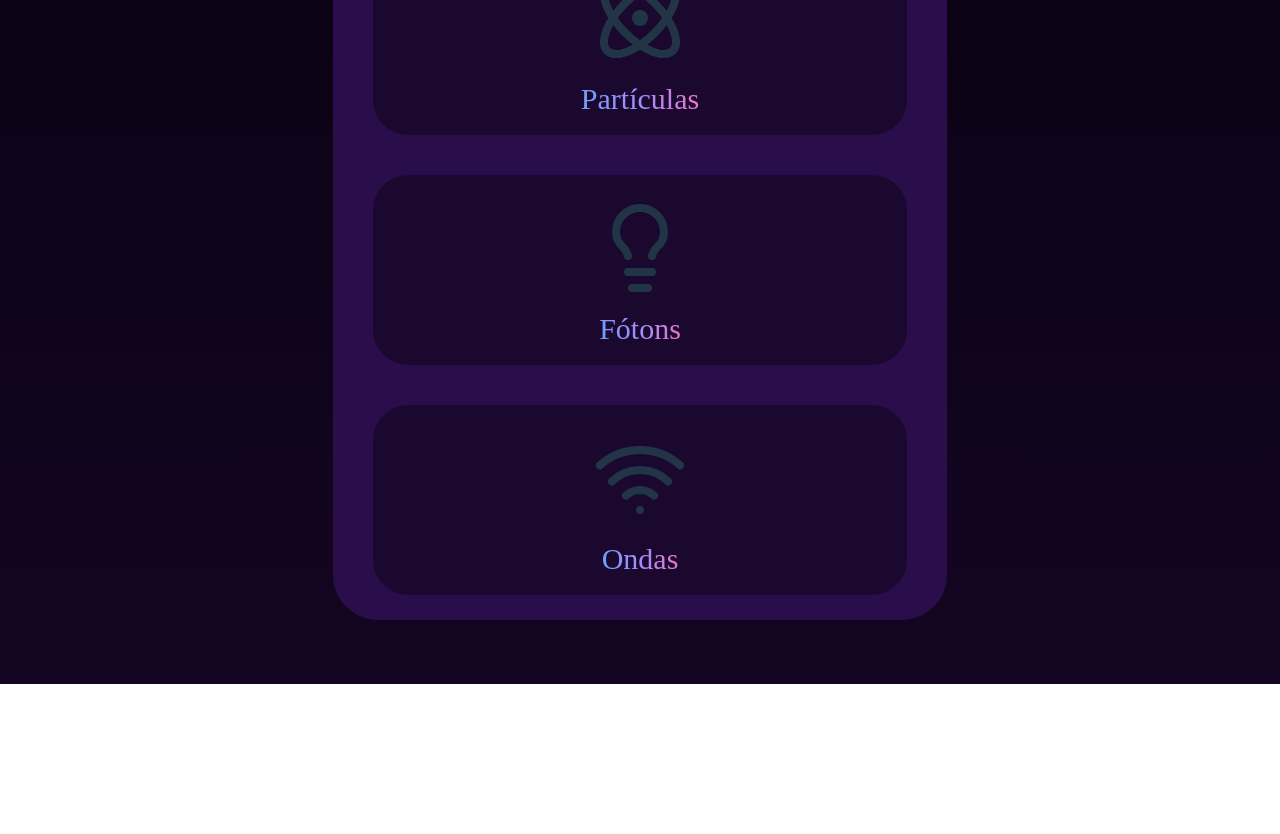
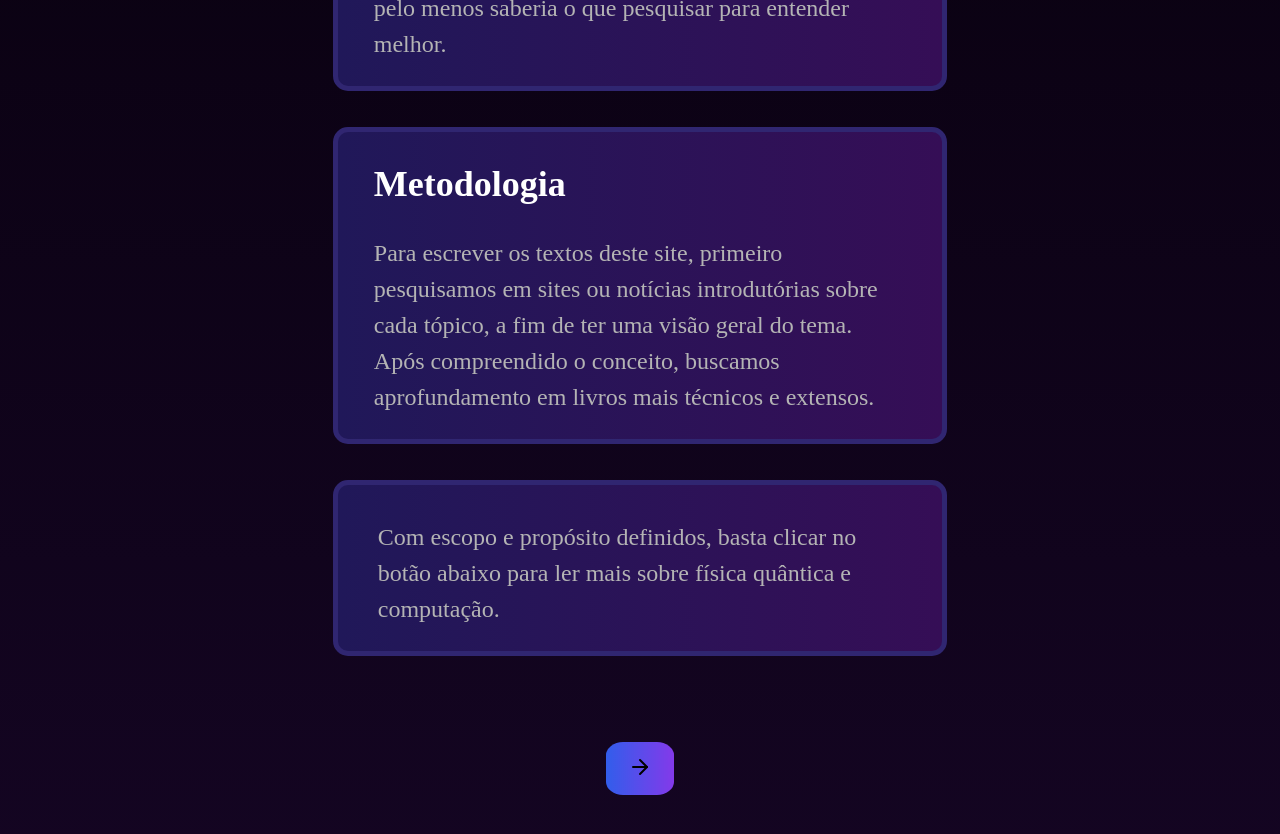
Before and after one commit to joaoarapucas/shor-decryption-explained, a React (Vite) app in the folder QC-Shor/: page /explorar in a window 1280 px wide. Shown: the part 520-1354 px from the top of the page. Before the commit the page ends 1204 px from the top, so only its background shows below. Built offline with nearby package versions, Linux system fonts and the light colour scheme; a web font is replaced by a local one.

Commit message:
subindo setas de navegação

```diff
--- /dev/null
+++ b/QC-Shor/src/componentes/BotaoNavegar/BotaoNavegar.css
@@ -0,0 +1,23 @@
+.botao-navegar {
+    margin-top: 40px;
+
+    background: linear-gradient(to right, #2E5FEB, #8738EA);
+    background-size: 120% 100%;
+    background-position: center;
+
+    border-radius: 50px;
+    width:305px;
+    height: 75px;
+    font-family: var(--fontGeral);
+    font-size: 24px;
+    border-color: transparent;
+    box-shadow: 0 0 40px #8738EAAD;
+
+    transition: box-shadow 0.5s ease;
+
+}
+
+.botao-navegar:hover{
+    box-shadow: 0 0 100px #8738EAAD;
+    animation: degradeAnimado 5s linear infinite;
+}
--- /dev/null
+++ b/QC-Shor/src/componentes/BotaoNavegar/BotaoNavegar.jsx
@@ -0,0 +1,15 @@
+import './BotaoNavegar.css'
+import { useNavigate } from 'react-router-dom'
+
+export default function BotaoNavegar( { nome, endereco } ){
+    const navigate = useNavigate();
+    function irParaOutraPagina(){
+        navigate(endereco);
+    }
+
+    return(
+        <button className="botao-navegar" onClick={irParaOutraPagina}>
+            {nome}
+        </button>
+    )
+}
--- /dev/null
+++ b/QC-Shor/src/componentes/SetasNavegacao/SetasNavegacao.css
@@ -0,0 +1,19 @@
+.setas{
+    display: flex;
+    flex-direction: row;
+    gap: 100px;
+}
+
+.seta {
+    background: linear-gradient(to right, #2E5FEB, #8738EA);
+    background-size: 120% 100%;
+    background-position: center;
+    border-radius: 25%;
+    border: transparent solid 3px;
+}
+
+.seta:hover {
+    border: #E676C8 solid 3px;
+
+    animation: degradeAnimado 5s linear infinite;
+}
--- /dev/null
+++ b/QC-Shor/src/componentes/SetasNavegacao/SetasNavegacao.jsx
@@ -0,0 +1,56 @@
+import { ArrowLeft, ArrowRight } from 'lucide-react';
+import './SetasNavegacao.css'
+
+/**
+ * Componente de navegação entre tópicos.
+ *
+ * @param {object} props
+ * @param {string[]} props.topicos A lista completa de tópicos.
+ * @param {string} props.topicoAtual O tópico atualmente selecionado.
+ * @param {function} props.onSelecionarTopico A função para atualizar o tópico.
+ */
+export function NavegacaoSetas({ topicos, topicoAtual, onSelecionarTopico }) {
+    const indiceAtual = topicos.indexOf(topicoAtual);
+    const isPrimeiro = indiceAtual === 0;
+    const isUltimo = indiceAtual === topicos.length - 1;
+
+    const navegarAnterior = () => {
+        if (!isPrimeiro) {
+            const topicoAnterior = topicos[indiceAtual - 1];
+            onSelecionarTopico(topicoAnterior);
+        }
+    };
+
+    const navegarProximo = () => {
+        if (!isUltimo) {
+            const topicoProximo = topicos[indiceAtual + 1];
+            onSelecionarTopico(topicoProximo);
+        }
+    };
+
+    return (
+        <div className="setas">
+
+            {/*esquerda*/}
+            {!isPrimeiro &&
+            <button
+                onClick={navegarAnterior}
+                className='seta'
+                aria-label="Tópico Anterior"
+            >
+                <ArrowLeft size={24} />
+            </button>
+            }
+            {/*direita*/}
+            {!isUltimo &&
+                <button
+                    onClick={navegarProximo}
+                    className='seta'
+                    aria-label="Próximo Tópico"
+                >
+                    <ArrowRight size={24} />
+                </button>
+            }
+        </div>
+    );
+}
--- /dev/null
+++ b/QC-Shor/src/paginas/Explorar/Introducao/Introducao.css
@@ -0,0 +1,5 @@
+.container-intro {
+    display: flex;
+    flex-direction: column;
+    gap: 36px;
+}
--- /dev/null
+++ b/QC-Shor/src/paginas/Explorar/Introducao/Introducao.jsx
@@ -0,0 +1,24 @@
+import './Introducao.css'
+import '../../LandingPage/landing.css'
+import CardComputacaoQuantica from '../../../componentes/CardComputacaoQuantica/CardComputacaoQuantica'
+import CardResumoCQ from '../../../componentes/CardResumoCQ/CardResumoCQ'
+import BotaoNavegar from '../../../componentes/BotaoNavegar/BotaoNavegar'
+
+
+export default function Introducao(){
+    return(
+        <div className='container-intro'>
+            <CardComputacaoQuantica titulo={"Objetivo"} descricao = {
+                <>
+                    <p>Esse site tem como objetivo explicar de maneira introdutória e simplificada alguns conceitos de física quântica, a fim de explicar o algoritmo de Shor. Não faz parte do escopo deste projeto explicar com detalhes os algoritmos ou os cálculos por trás da física quântica: escrevemos de forma que uma pessoa sem estudo na área de exatas conseguiria entender o conteúdo, ou pelo menos saberia o que pesquisar para entender melhor.</p>
+                </>
+                } />
+            <CardComputacaoQuantica titulo={"Metodologia"} descricao = {
+                <>
+                    <p>Para escrever os textos deste site, primeiro pesquisamos em sites ou notícias introdutórias sobre cada tópico, a fim de ter uma visão geral do tema. Após compreendido o conceito, buscamos aprofundamento em livros mais técnicos e extensos.</p>
+                </>
+                } />
+            <CardResumoCQ descricao ={"Com escopo e propósito definidos, basta clicar no botão abaixo para ler mais sobre física quântica e computação."} />
+        </div>
+    )
+}
--- a/QC-Shor/src/paginas/Explorar/explorar.css
+++ b/QC-Shor/src/paginas/Explorar/explorar.css
@@ -13,3 +13,10 @@ h1.title {
     margin-right: 26%;
     margin-top: 50px;
 }
+
+.setas-container {
+    margin-top: 36px;
+    display: flex;
+    flex-direction: row;
+    justify-content: center;
+}
--- a/QC-Shor/src/paginas/Explorar/explorar.jsx
+++ b/QC-Shor/src/paginas/Explorar/explorar.jsx
@@ -8,9 +8,12 @@ import DefinicaoQuantica from "./DefinicaoQuantica/DefinicaoQuantica";
 import ComputacaoQuantica from "./ComputacaoQuantica/ComputacaoQuantica";
 import Referencias from "./Referencias/Referencias";
 import DescriptografiaQuantica from "./DescriptografiaQuantica/DescriptografiaQuantica";
+import Introducao from "./Introducao/Introducao";
+import { NavegacaoSetas } from "../../componentes/SetasNavegacao/SetasNavegacao";
 
 export function Explorar(){
     const topicos = [
+        "Introdução",
         "O que é física quântica?",
         "Clássico vs Quântico",
         "Principais cientistas",
@@ -29,6 +32,9 @@ export function Explorar(){
                             <p>! ! ! Em construção ! ! !</p>
                             <img src="https://www.pngkey.com/png/full/397-3975496_under-construction-png-website-under-construction-icon.png" width={500}></img>
                        </div>
+            break;
+        case "Introdução":
+            conteudo = <Introducao />
             break;
         case "O que é física quântica?":
             conteudo = <DefinicaoQuantica />
@@ -59,6 +65,13 @@ export function Explorar(){
             <h1 className="title">{topicoSelecionado}</h1>
             <div className="conteudo-container">
                 {conteudo}
+                <div className="setas-container">
+                    <NavegacaoSetas
+                        topicos={topicos}
+                        topicoAtual={topicoSelecionado}
+                        onSelecionarTopico={setTopicoSelecionado}
+                    />
+                </div>
             </div>
         </div>
     )
--- a/QC-Shor/src/paginas/LandingPage/landing.css
+++ b/QC-Shor/src/paginas/LandingPage/landing.css
@@ -73,27 +73,3 @@ h3 {
     font-size: 25px;
     color: #B4B4B4
 }
-
-.landing-button {
-    margin-top: 40px;
-
-    background: linear-gradient(to right, #2E5FEB, #8738EA);
-    background-size: 120% 100%;
-    background-position: center;
-
-    border-radius: 50px;
-    width:305px;
-    height: 75px;
-    font-family: var(--fontGeral);
-    font-size: 24px;
-    border-color: transparent;
-    box-shadow: 0 0 40px #8738EAAD;
-
-    transition: box-shadow 0.5s ease;
-
-}
-
-.landing-button:hover{
-    box-shadow: 0 0 100px #8738EAAD;
-    animation: degradeAnimado 5s linear infinite;
-}
--- a/QC-Shor/src/paginas/LandingPage/landing.jsx
+++ b/QC-Shor/src/paginas/LandingPage/landing.jsx
@@ -1,12 +1,8 @@
+import BotaoNavegar from '../../componentes/BotaoNavegar/BotaoNavegar'
 import './landing.css'
 import {Atom} from 'lucide-react'
-import { useNavigate } from 'react-router-dom'
 
 export function LandingPage(){
-  const navigate = useNavigate();
-  function irParaOutraPagina(){
-    navigate('/explorar');
-  }
 
   return(
 
@@ -18,7 +14,7 @@ export function LandingPage(){
           "Se você acha que entende mecânica quântica, é porque não entende mecânica quântica."<br></br>
           -Richard P. Feynnman
         </h3>
-        <button className='landing-button' onClick={irParaOutraPagina}>Explorar conceitos</button>
+        <BotaoNavegar nome={"Iniciar"} endereco={"/explorar"} />
       </div>
     </div>
   )
```
